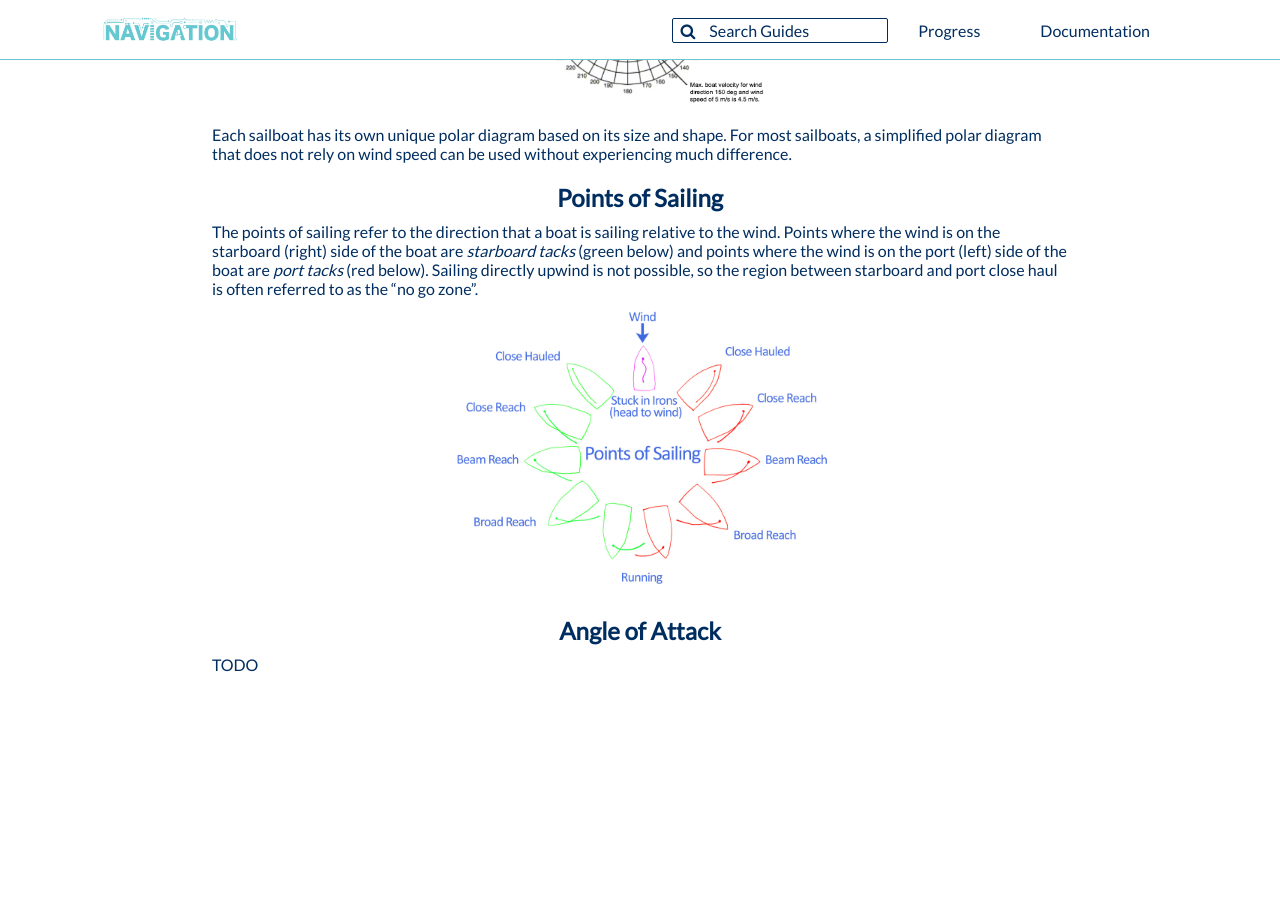
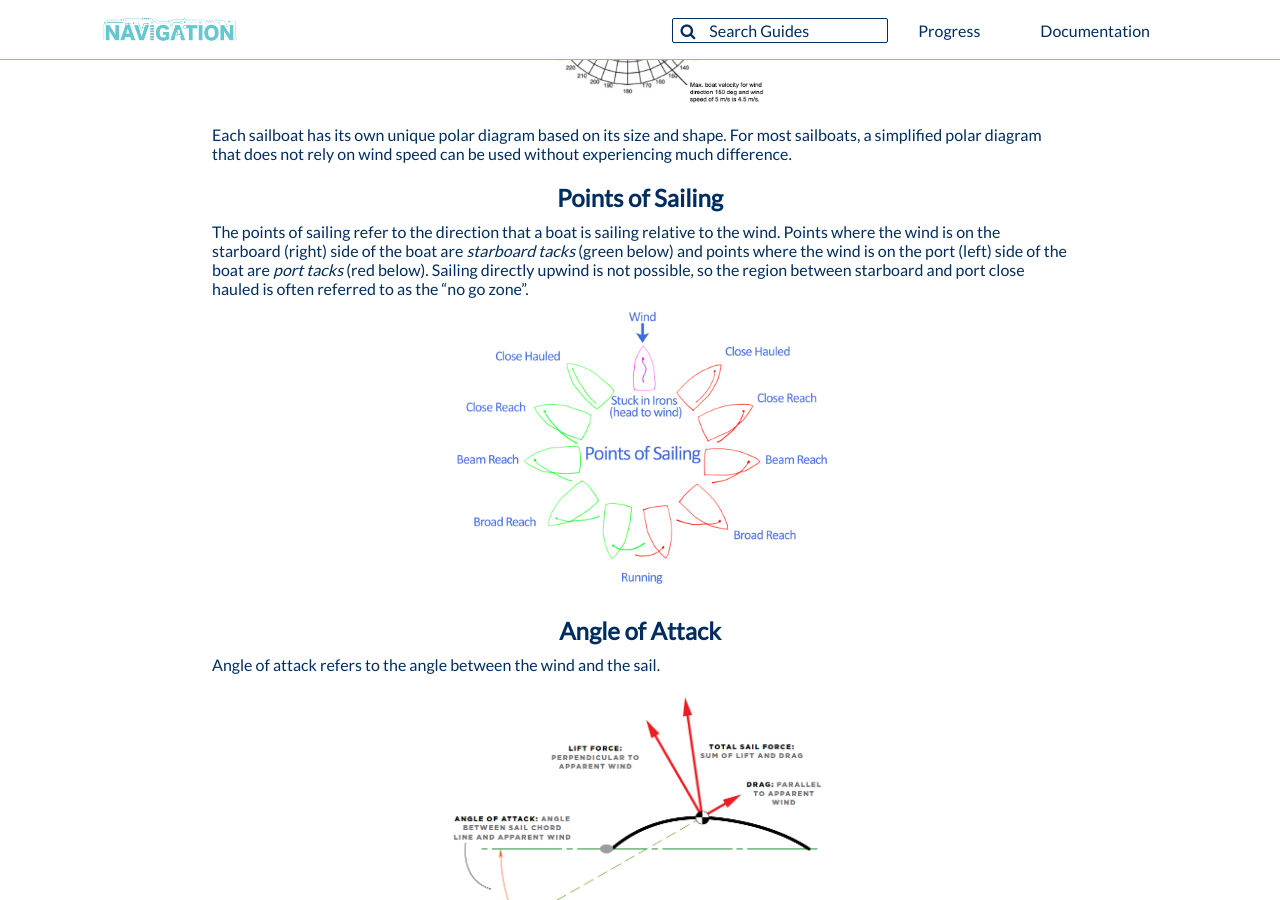
Before and after one commit to CUSail-Navigation/intrasite, a Jekyll site: the page built from _posts/2020-08-11-terminology.md, in a window 1280 px wide and 900 px high, scrolled down 865 px. Built offline with Jekyll 4.4.1, drawn with Linux system fonts in a browser that asks for light colours; before the commit the page ends 1584 px from its top, so only the background shows below that; some of the changed text lies outside the part shown.

Commit message:
added angle of attack

```diff
--- a/_posts/2020-08-11-terminology.md
+++ b/_posts/2020-08-11-terminology.md
@@ -29,10 +29,16 @@ Each sailboat has its own unique polar diagram based on its size and shape. For
 
 ## Points of Sailing
 
-The points of sailing refer to the direction that a boat is sailing relative to the wind. Points where the wind is on the starboard (right) side of the boat are _starboard tacks_ (green below) and points where the wind is on the port (left) side of the boat are _port tacks_ (red below). Sailing directly upwind is not possible, so the region between starboard and port close haul is often referred to as the "no go zone".
+The points of sailing refer to the direction that a boat is sailing relative to the wind. Points where the wind is on the starboard (right) side of the boat are _starboard tacks_ (green below) and points where the wind is on the port (left) side of the boat are _port tacks_ (red below). Sailing directly upwind is not possible, so the region between starboard and port close hauled is often referred to as the "no go zone".
 
 ![Points of Sailing]({{ site.baseurl }}/images/points_of_sailing.jpg "Points of Sailing")
 
 ## Angle of Attack
 
-TODO
+Angle of attack refers to the angle between the wind and the sail.
+
+![Angle of Attack]({{ site.baseurl }}/images/angle_of_attack.jpg "Angle of Attack")
+
+Ideally, the sail angle should be set so that the aspect ratio (the ratio of the coefficient of lift to the coefficient of drag) is maximized. Typically, this occurs at an angle of attack around 15 to 20 degrees.
+
+![Lift and Drag]({{ site.baseurl }}/images/lift_drag.jpg "Lift and Drag")
```
Also changed, not shown: images/angle_of_attack.jpg (added), images/lift_drag.png (added).
